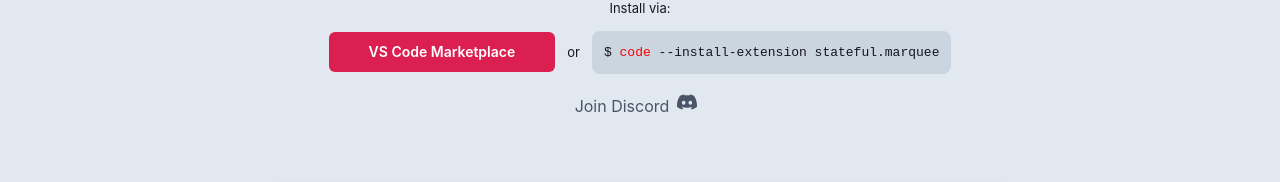
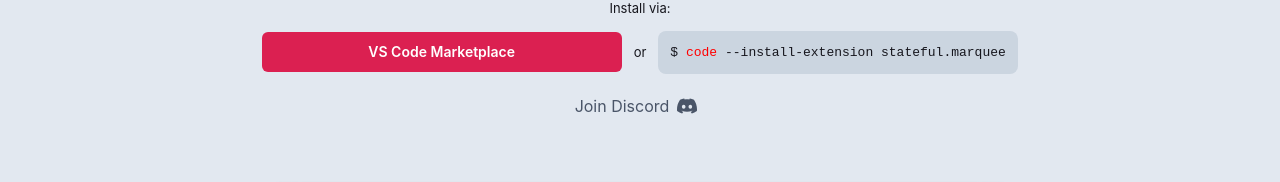
Before and after one commit to stateful/vscode-marquee, a Next.js app in the folder website/: page / in a window 1280 px wide. Shown: the part 398-580 px from the top of the page. Built offline with nearby package versions, Linux system fonts and the light colour scheme.

Commit message:
adjusted vertical alignment to center discord icon and adusted the install buttons on md screen sizes and above to be horizontally centered visually

```diff
--- a/website/src/components/Hero.tsx
+++ b/website/src/components/Hero.tsx
@@ -46,6 +46,7 @@ export const Hero = () => {
           <Button
             as="a"
             mx={3}
+            width={{md:360}}
             px={{ base: 10 }}
             fontSize={'sm'}
             fontWeight={600}
@@ -55,7 +56,7 @@ export const Hero = () => {
             _hover={{
               bg: 'pink.300',
             }}>
-            VS Code Marketplace
+              VS Code Marketplace
           </Button>
           <Text fontSize={'small'}>or</Text>
           <Text
@@ -64,8 +65,9 @@ export const Hero = () => {
             backgroundColor={useColorModeValue('gray.300', 'whiteAlpha.200')}
             p={3}
             rounded={8}
+            width={{md:360}}
           >
-            $ <Text as='span' d={'inline'} color={'red'}>code</Text> --install-extension stateful.marquee
+              $ <Text as='span' d={'inline'} color={'red'}>code</Text> --install-extension stateful.marquee
           </Text>
         </Flex>
         <Flex
@@ -79,7 +81,8 @@ export const Hero = () => {
             href="https://discord.gg/BQm8zRCBUY"
             isExternal
             bottom={0}
-            display={'inline-block'}
+            display={'flex'}
+            alignItems={'center'}
             lineHeight={'4em'}
             position={'relative'}
             color={useColorModeValue('gray.600', 'gray.400')}
```
